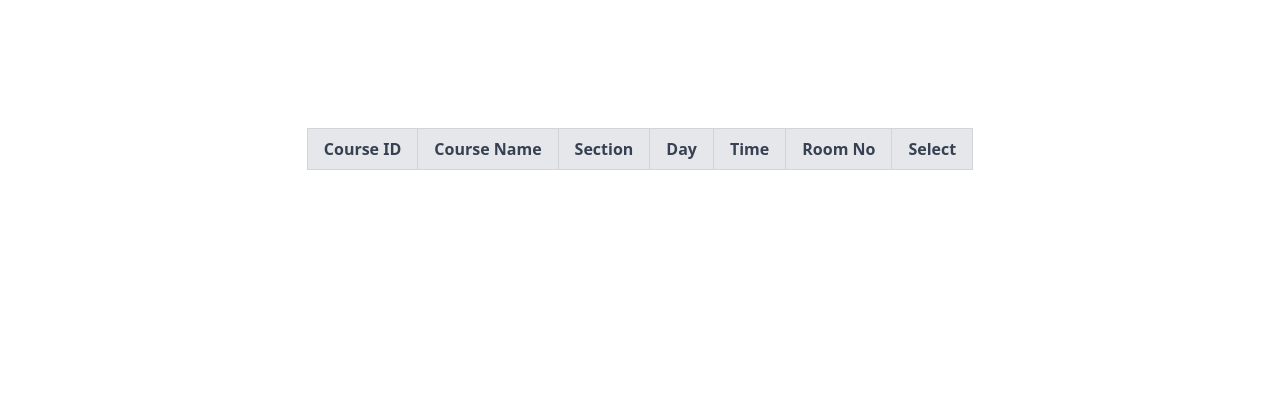
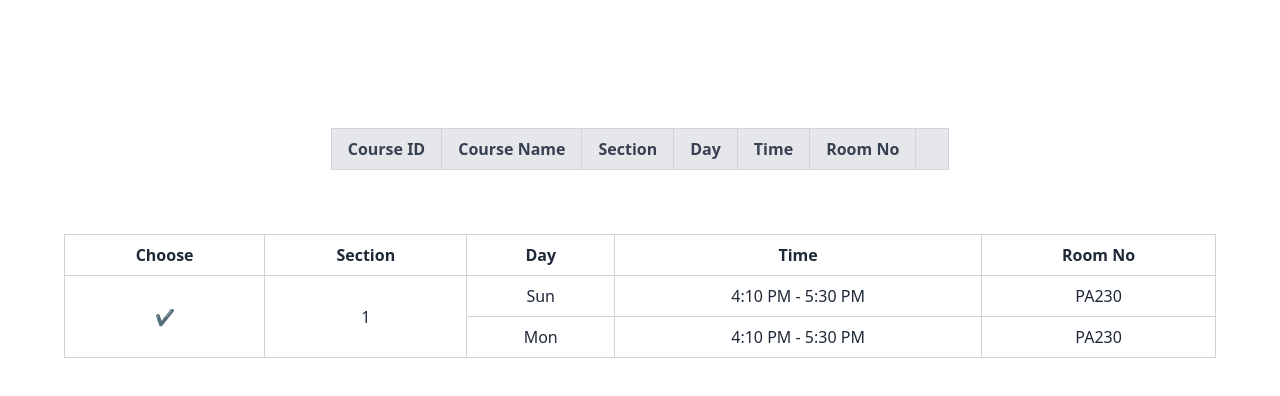
Before and after one commit to Rifatinfo/subject_table, a plain HTML site: page advise.html in a window 1280 px wide. Drawn offline with nearby package versions, Linux system fonts and the light colour scheme.

Commit message:
schudle table add

```diff
--- a/advise.html
+++ b/advise.html
@@ -8,8 +8,8 @@
     <script src="https://cdn.tailwindcss.com"></script>
     <link href="https://cdn.jsdelivr.net/npm/tailwindcss@2.2.19/dist/tailwind.min.css" rel="stylesheet">
 </head>
-<body class="mt-32 flex justify-center">
-    <div>
+<body >
+    <div class="mt-32 flex justify-center mb-16">
         <div class="overflow-x-auto">
             <table class="min-w-full table-auto border-collapse border border-gray-300">
               <thead>
@@ -20,7 +20,7 @@
                   <th class="border border-gray-300 px-4 py-2 text-left">Day</th>
                   <th class="border border-gray-300 px-4 py-2 text-left">Time</th>
                   <th class="border border-gray-300 px-4 py-2 text-left">Room No</th>
-                  <th class="border border-gray-300 px-4 py-2 text-left">Select</th>
+                  <th class="border border-gray-300 px-4 py-2 text-left"></th>
                 </tr>
               </thead>
               <tbody id="IdCourseContainer">
@@ -31,7 +31,38 @@
 
     </div>
 
+    <!-- Schedule for course  -->
+
     <!-- Make sure the script is included at the bottom -->
     <script src="table.js"></script>
 </body>
+<footer class="flex flex-col max-w-6xl mx-auto">
+ <div class="flex justify-center">
+  <table class="table-auto border-collapse border border-gray-300 w-full text-center">
+    <thead>
+      <tr>
+        <th class="border border-gray-300 px-4 py-2">Choose</th>
+        <th  class="border border-gray-300 px-4 py-2">Section</th>
+        <th class="border border-gray-300 px-4 py-2">Day</th>
+        <th  class="border border-gray-300 px-4 py-2">Time</th>
+        <th  class="border border-gray-300 px-4 py-2">Room No</th>
+      </tr>
+    </thead>
+    <tbody>
+      <tr>
+        <td rowspan="2" class="border border-gray-300 px-4 py-2">✔</td>
+        <td rowspan="2" class="border border-gray-300 px-4 py-2">1</td>
+        <td class="border border-gray-300 px-4 py-2">Sun</td>
+        <td class="border border-gray-300 px-4 py-2">4:10 PM - 5:30 PM</td>
+        <td class="border border-gray-300 px-4 py-2">PA230</td>
+      </tr>
+      <tr>
+        <td  class="border border-gray-300 px-4 py-2">Mon</td>
+        <td class="border border-gray-300 px-4 py-2">4:10 PM - 5:30 PM</td>
+        <td class="border border-gray-300 px-4 py-2">PA230</td>
+      </tr>
+    </tbody>
+  </table>
+ </div>
+</footer>
 </html>
--- a/table.js
+++ b/table.js
@@ -51,7 +51,7 @@ const appendSection = (course_name, course_id) => {
       <td class="border border-gray-300 px-4 py-2">Monday</td>
       <td class="border border-gray-300 px-4 py-2">4:10 PM - 5:30 PM</td>
       <td class="border border-gray-300 px-4 py-2">PA230</td>
-      <td class="border border-gray-300 px-4 py-2"></td>
+      <td class="border border-gray-300 px-4 py-2 text-gray-500 hover:underline font-semibold cursor-pointer">Select</td>
     `;
     container.appendChild(tr);
 
@@ -81,7 +81,7 @@ const displayItemFromLocalStorage = () => {
     for (const course_name in savedCart) {
         const course_id = savedCart[course_name];
         console.log(course_name, course_id);
-        appendSection(course_name, course_id); // Pass arguments correctly
+        appendSection(course_name, course_id);
     }
 };
 
```
Also changed, not shown: select.json (added, +32 -0 lines).
